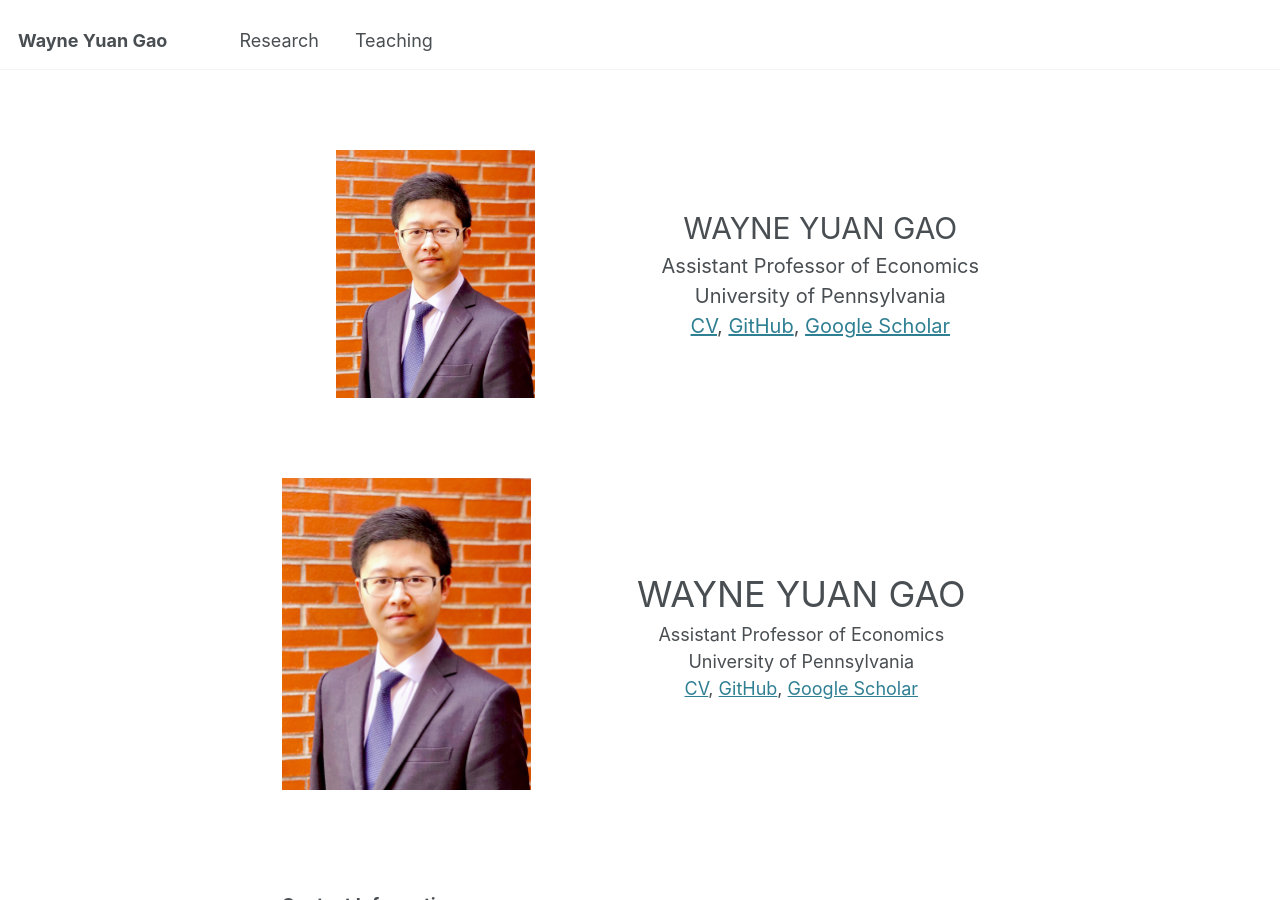
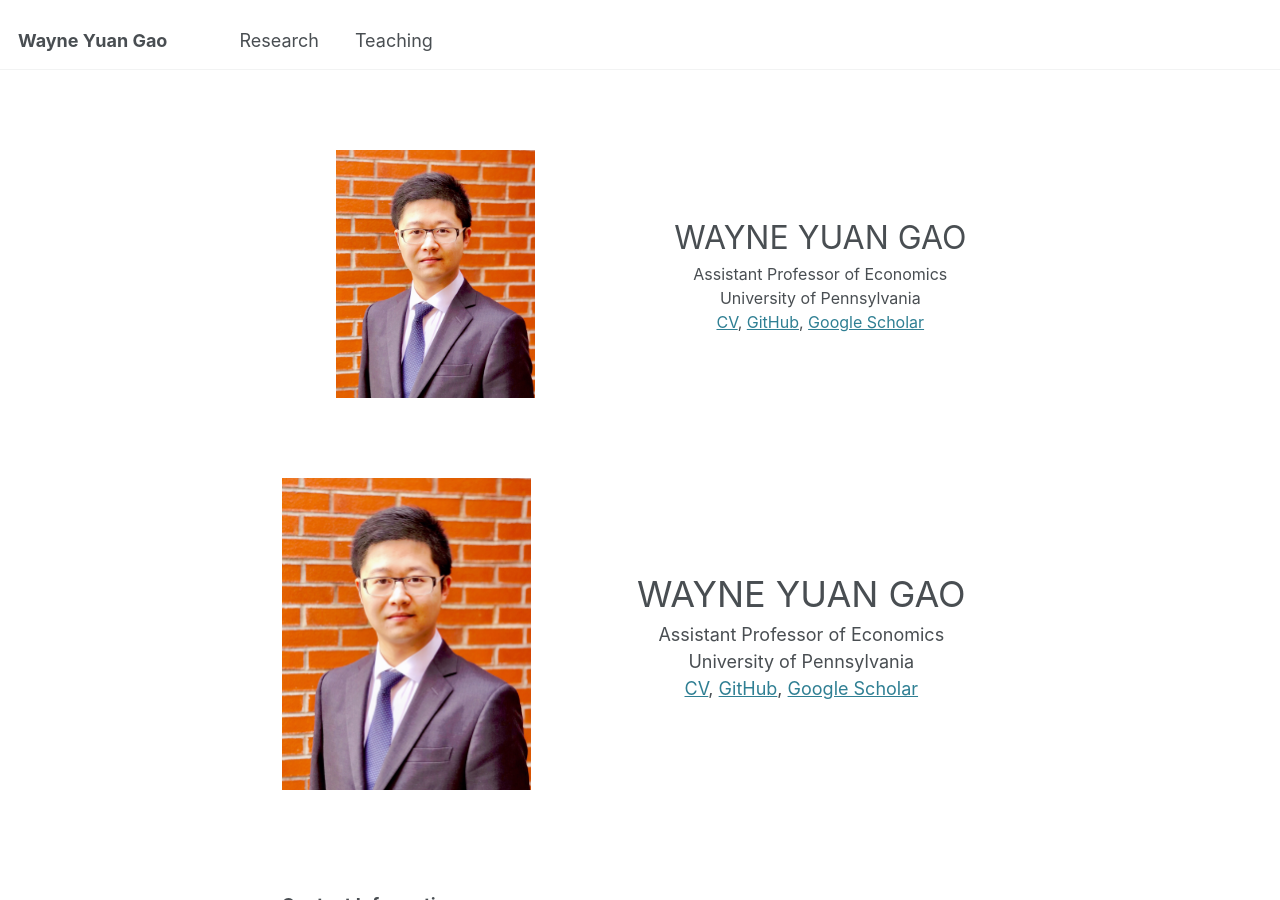
Before and after one commit to wayne-y-gao/wayne-y-gao.github.io, a Jekyll site: the page built from _pages/about.md, in a window 1280 px wide and 900 px high. Built offline with Jekyll 4.4.1, drawn with Linux system fonts in a browser that asks for light colours.

Commit message:
Update about.md

```diff
--- a/_pages/about.md
+++ b/_pages/about.md
@@ -12,10 +12,10 @@ redirect_from:
     <img src="images/BrickLargeS.jpg" alt="Profile Image" style="width:80%;">
   </div>
   <div class="flex-item-right" >
-    <div style="text-align: center; font-size: 30px; align-items: center;">
+    <div style="text-align: center; font-size: 32px; align-items: center;">
       WAYNE YUAN GAO
     </div>
-    <div style="text-align: center; font-size: 20px; align-items: center;">
+    <div style="text-align: center; font-size: 16px; align-items: center;">
       Assistant Professor of Economics<br>
       University of Pennsylvania<br>
       <a href="files/GaoWayne_CV250210.pdf">CV</a>,
```
